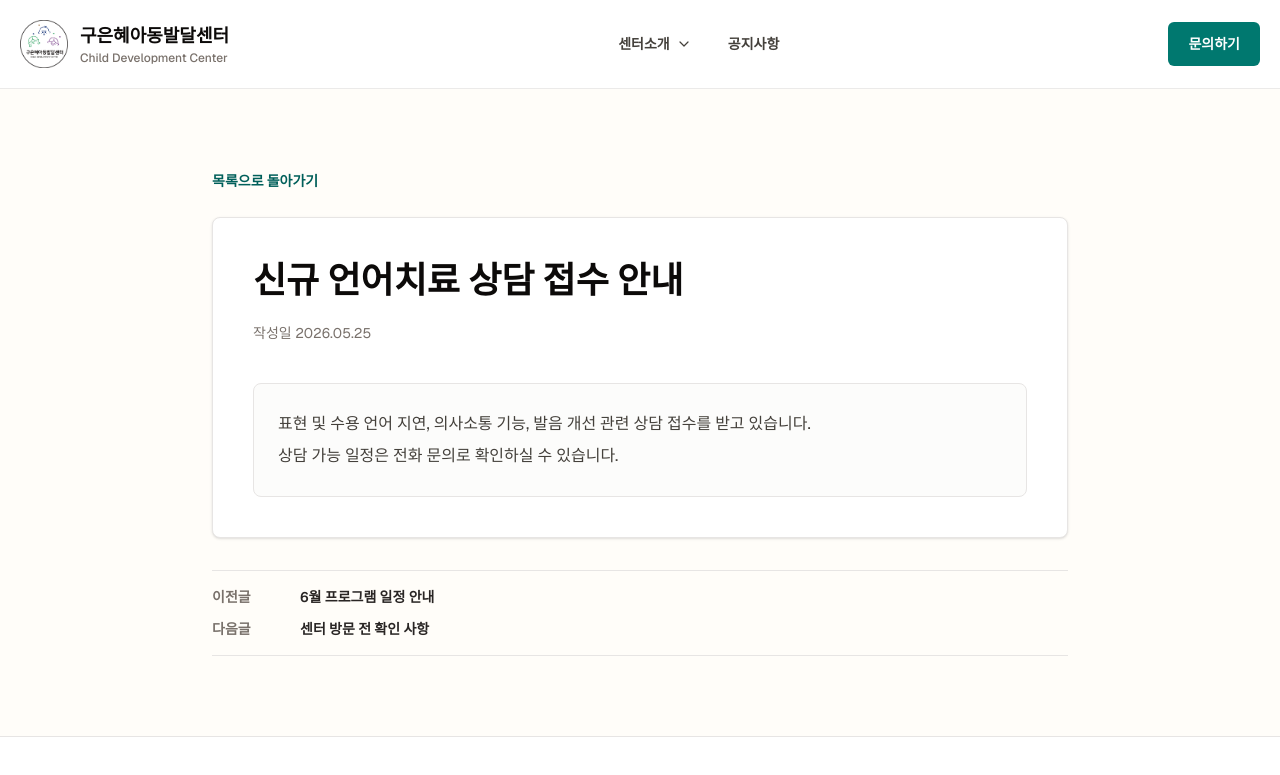
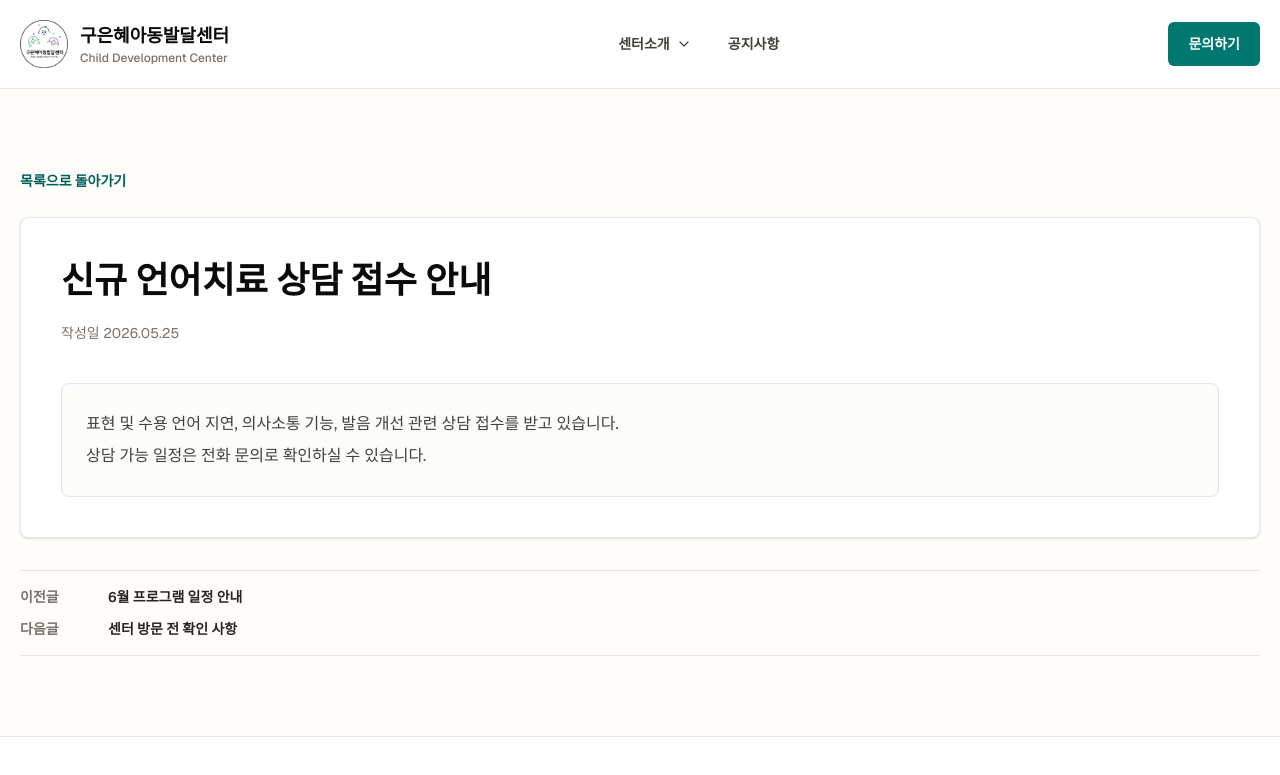
Before and after one commit to chugyeong/gueunhye-child-center, a Next.js app: page /notices/notice-20260525-01 in a window 1280 px wide. Shown: the top 775 px of the page. Built offline with nearby package versions, Linux system fonts and the light colour scheme.

Commit message:
style: adjust layout width

```diff
--- a/src/app/(site)/notices/[id]/page.tsx
+++ b/src/app/(site)/notices/[id]/page.tsx
@@ -40,7 +40,7 @@ export default async function NoticeDetailPage({ params }: NoticeDetailPageProps
 
   return (
     <section>
-      <div className="mx-auto max-w-4xl px-5 py-14 md:py-20">
+      <div className="mx-auto max-w-7xl px-5 py-14 md:py-20">
         <Link href="/notices" className="text-sm font-bold text-teal-800 hover:text-teal-950">
           목록으로 돌아가기
         </Link>
```
